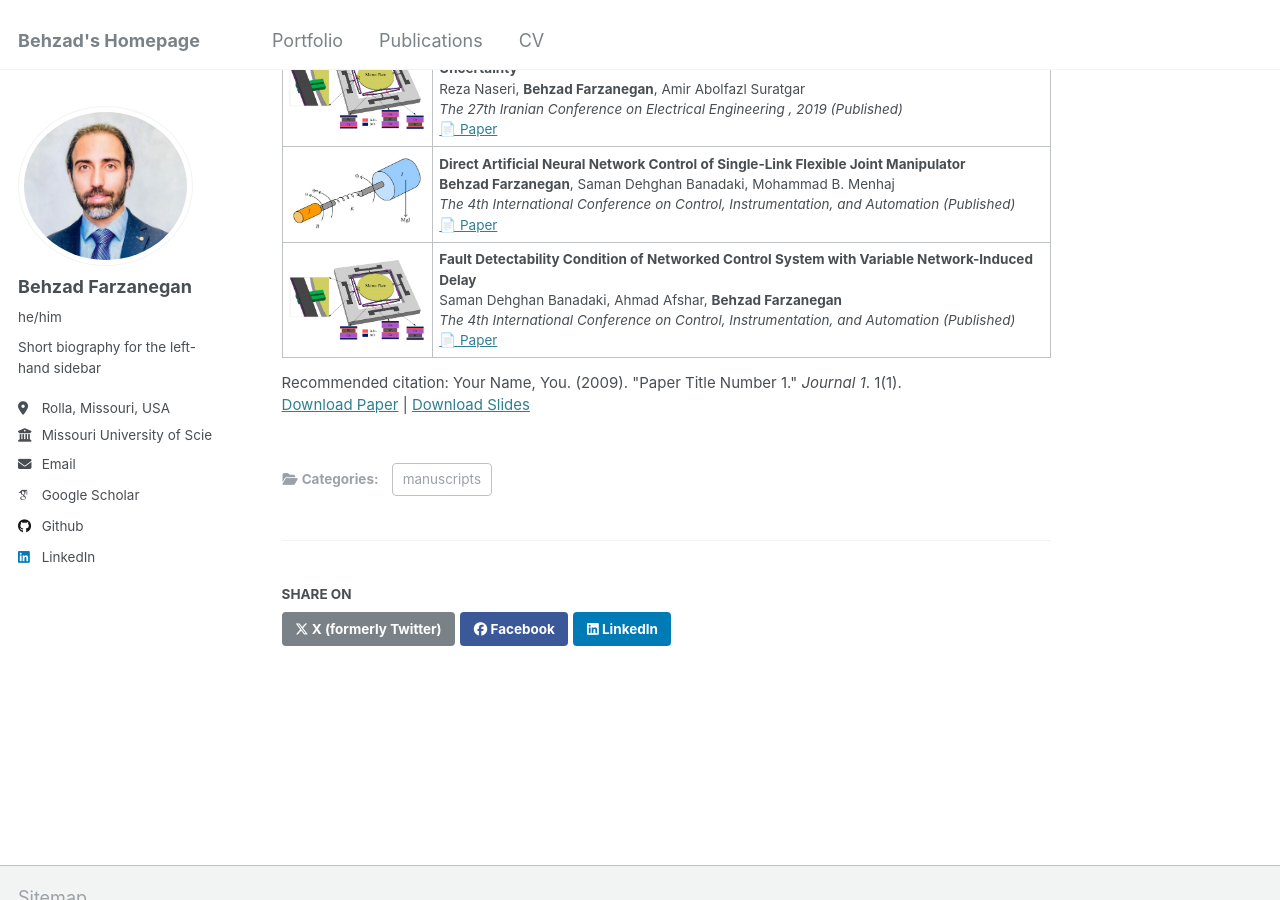
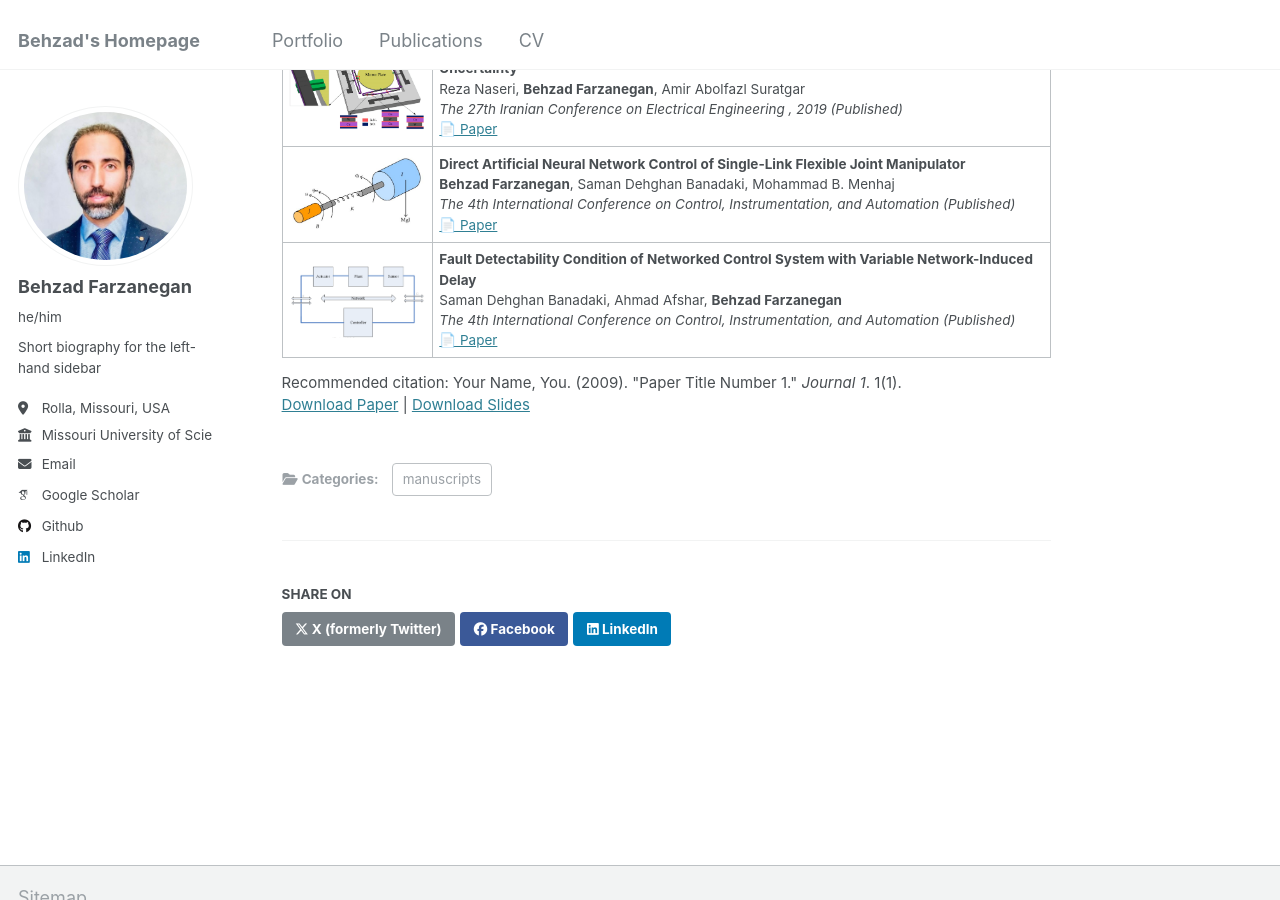
Before and after one commit to behzadfarzanegan/behzadfarzanegan.github.io, a Jekyll site: the page built from _publications/publications.md, in a window 1280 px wide and 900 px high, scrolled down 2552 px. Built offline with Jekyll 4.4.1, drawn with Linux system fonts in a browser that asks for light colours; some web fonts are replaced.

Commit message:
Update publications.md

```diff
--- a/_publications/publications.md
+++ b/_publications/publications.md
@@ -340,7 +340,7 @@
 
 <tr>
 <td width="150">
-    <img src="/images/mirror.png" width="150">
+    <img src="/images/NCS.png" width="150">
 </td>
 <td>
     <strong>Fault Detectability Condition of Networked Control System with Variable Network-Induced Delay </strong>
```
